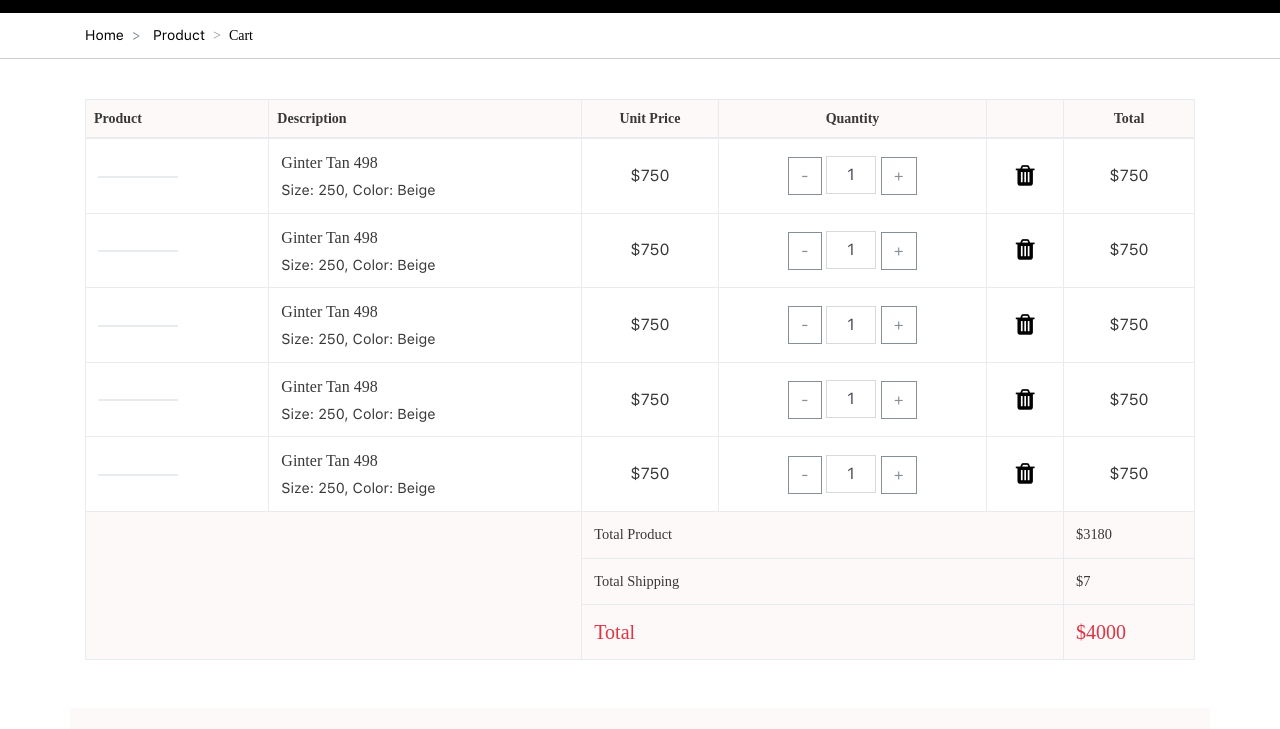
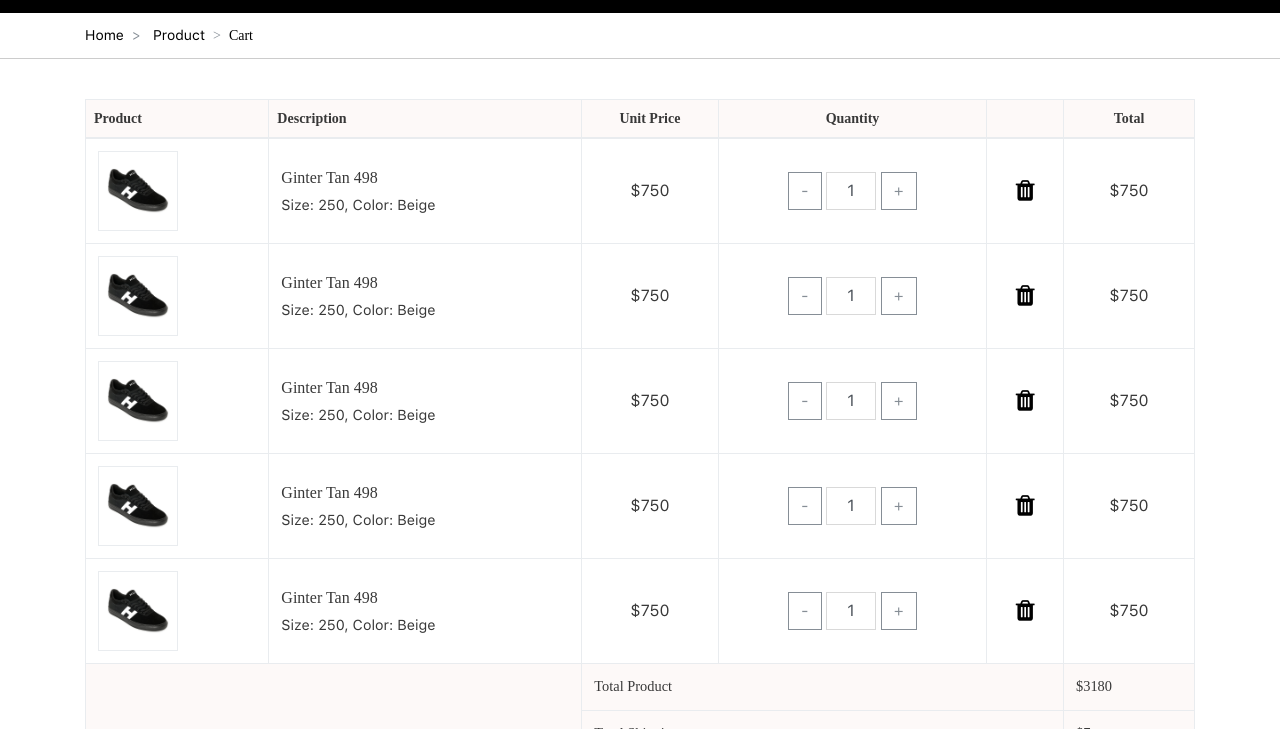
Before and after one commit to acv-hainlp/shoe, a website: page src/cart.html in a window 1280 px wide. Shown: the part 59-788 px from the top of the page. Drawn offline with nearby package versions, Linux system fonts and the light colour scheme; files that its build step writes are made by us from their sources; the site is published under a folder, as on GitHub Pages, so addresses that start at the root find nothing; a web font is replaced by a local one.

Commit message:
fixed img link

```diff
--- a/src/cart.html
+++ b/src/cart.html
@@ -62,7 +62,7 @@
                 <tbody>
                     <tr>
                         <td scope="row">
-                            <img src="/img/shoe.jpg" class="img-fluid d-inline-block border" width="80px" alt="">
+                            <img src="img/shoe.jpg" class="img-fluid d-inline-block border" width="80px" alt="">
                         </td>
                         <td>
                             <div class="title mb-1">Ginter Tan 498</div>
@@ -83,7 +83,7 @@
                     </tr>
                     <tr>
                         <td scope="row">
-                            <img src="/img/shoe.jpg" class="img-fluid d-inline-block border" width="80px" alt="">
+                            <img src="img/shoe.jpg" class="img-fluid d-inline-block border" width="80px" alt="">
                         </td>
                         <td>
                             <div class="title mb-1">Ginter Tan 498</div>
@@ -104,7 +104,7 @@
                     </tr>
                     <tr>
                         <td scope="row">
-                            <img src="/img/shoe.jpg" class="img-fluid d-inline-block border" width="80px" alt="">
+                            <img src="img/shoe.jpg" class="img-fluid d-inline-block border" width="80px" alt="">
                         </td>
                         <td>
                             <div class="title mb-1">Ginter Tan 498</div>
@@ -125,7 +125,7 @@
                     </tr>
                     <tr>
                         <td scope="row">
-                            <img src="/img/shoe.jpg" class="img-fluid d-inline-block border" alt="">
+                            <img src="img/shoe.jpg" class="img-fluid d-inline-block border" alt="">
                         </td>
                         <td>
                             <div class="title mb-1">Ginter Tan 498</div>
@@ -146,7 +146,7 @@
                     </tr>
                     <tr>
                         <td scope="row">
-                            <img src="/img/shoe.jpg" class="img-fluid d-inline-block border" alt="">
+                            <img src="img/shoe.jpg" class="img-fluid d-inline-block border" alt="">
                         </td>
                         <td>
                             <div class="title mb-1">Ginter Tan 498</div>
@@ -176,7 +176,7 @@
                         <td colspan="3">Total Shipping</td>
                         <td>$7</td>
                     </tr>
-                    <tr class="text-danger lead">
+                    <tr class="text-danger lead     ">
                         <td colspan="3">Total</td>
                         <td>$4000</td>
                     </tr>
--- a/src/scss/style.scss
+++ b/src/scss/style.scss
@@ -196,10 +196,6 @@
 
 }
 
-#navigate-section {
-
-}
-
 footer {
     margin-top: 80px;
     height: 200px;
```
